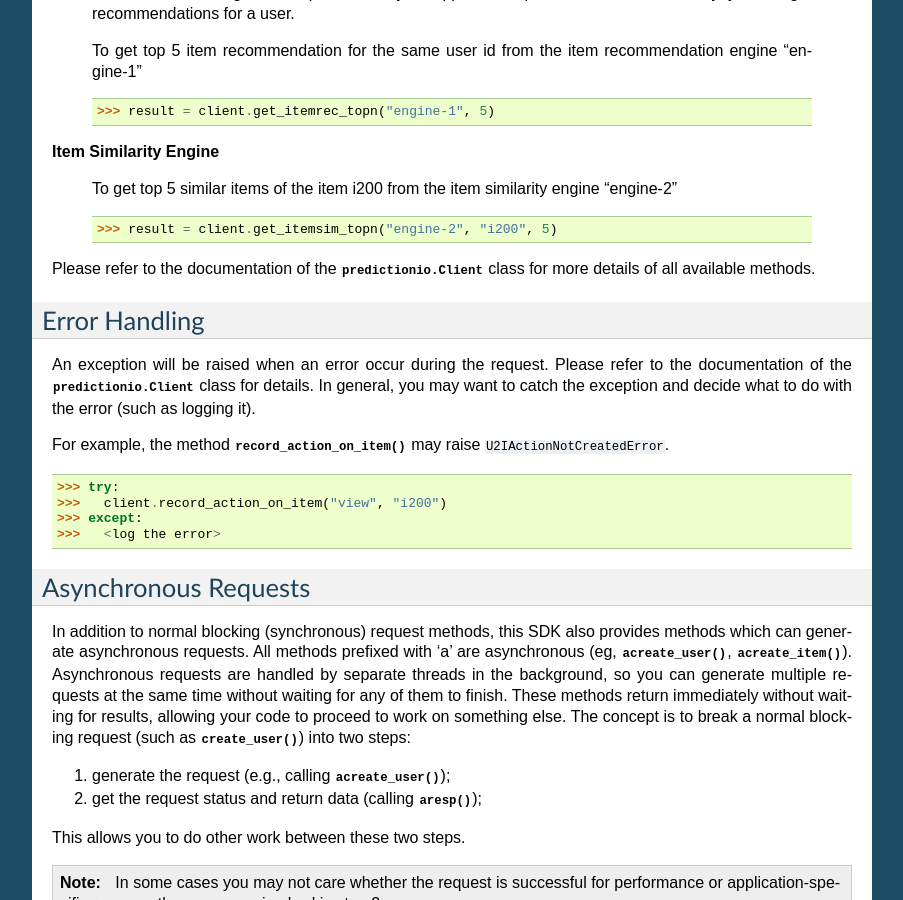
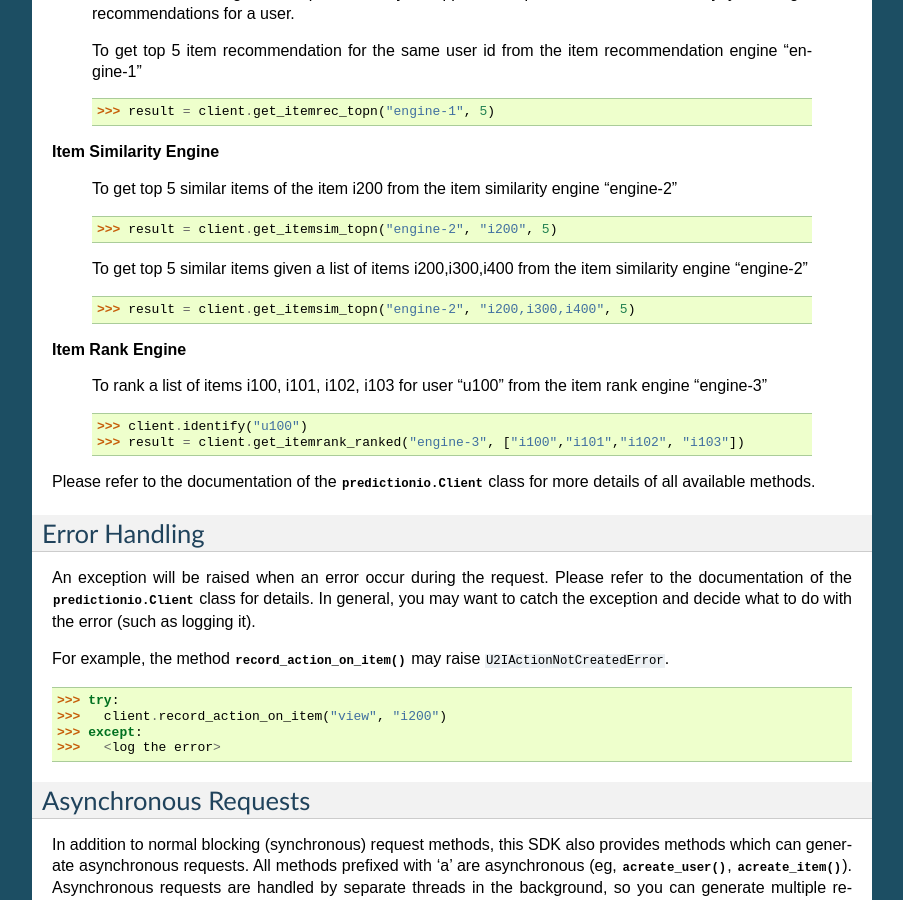
Before and after one commit to apache/predictionio-sdk-python, a Sphinx documentation site: the page built from docs/source/predictionio.rst, in a window 1280 px wide and 900 px high, scrolled down 1676 px. Shown: the whole window, without its empty margins (198-1101 px from the left). Built offline with Sphinx 7.4.7, drawn with Linux system fonts in a browser that asks for light colours.

Commit message:
update doc

```diff
--- a/docs/source/predictionio.rst
+++ b/docs/source/predictionio.rst
@@ -78,6 +78,18 @@ Afterwards, you can import data or retrieve recommendations for your App by call
   To get top 5 similar items of the item i200 from the item similarity engine "engine-2"
 
     >>> result = client.get_itemsim_topn("engine-2", "i200", 5)
+
+  To get top 5 similar items given a list of items i200,i300,i400 from the item similarity engine "engine-2"
+
+    >>> result = client.get_itemsim_topn("engine-2", "i200,i300,i400", 5)
+
+**Item Rank Engine**
+
+  To rank a list of items i100, i101, i102, i103 for user "u100" from the item rank engine "engine-3"
+
+    >>> client.identify("u100")
+    >>> result = client.get_itemrank_ranked("engine-3", ["i100","i101","i102", "i103"])
+
 
 Please refer to the documentation of the :class:`predictionio.Client` class for more details of all available methods.
 
@@ -224,6 +236,10 @@ predictionio.Client Class
 
     .. versionadded:: 0.6.0
 
+  .. automethod:: get_itemrank_ranked
+
+    .. versionadded:: 0.7.0
+
   .. automethod:: get_itemrec
 
     .. deprecated:: 0.5.0
@@ -283,6 +299,10 @@ predictionio.Client Class
 
     .. versionadded:: 0.6.0
 
+  .. automethod:: aget_itemrank_ranked
+
+    .. versionadded:: 0.7.0
+
   .. automethod:: aget_itemrec
 
     .. deprecated:: 0.5.0
```
